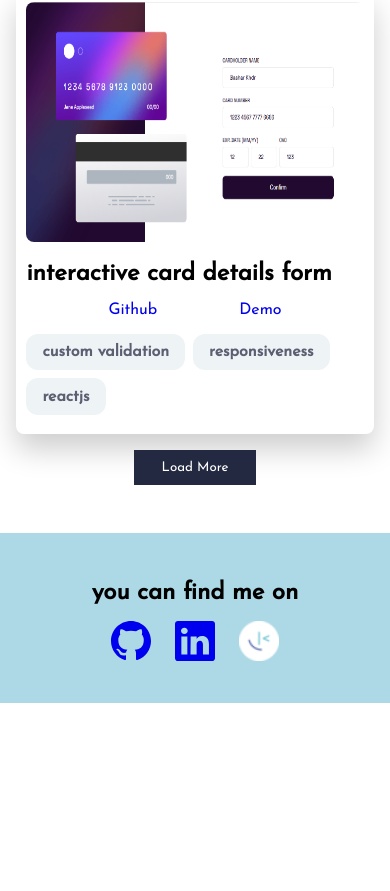
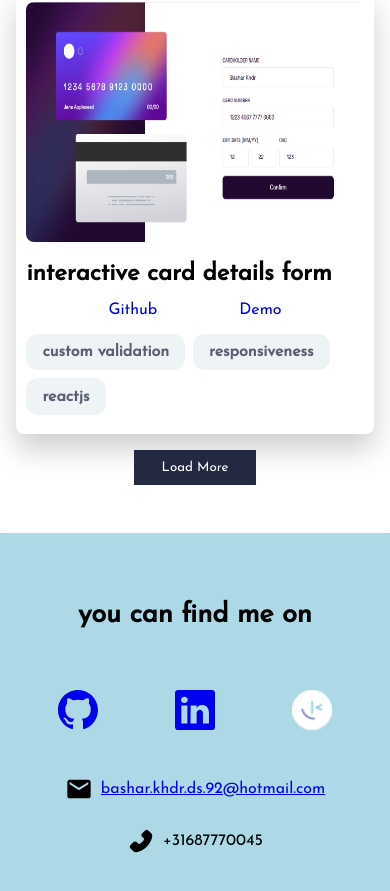
Before and after one commit to BasharKhdr1992/my-portfolio, a React (Create React App) app: page / in a window 390 px wide. Shown: the part 2806-3697 px from the top of the page. Before the commit the page ends 3509 px from the top, so only its background shows below. Built offline with nearby package versions, Linux system fonts and the light colour scheme.

Commit message:
adding contact info to footer

```diff
--- a/src/pages/Home/Footer.css
+++ b/src/pages/Home/Footer.css
@@ -1,23 +1,23 @@
 .footer {
   margin-top: 2rem;
   padding: 2rem;
-  display: flex;
+  display: grid;
   box-shadow: 0px 3px 5px rgba(0, 0, 0, 0.2);
-  justify-content: space-between;
+  grid-template-columns: 1fr 1fr 1fr;
   align-items: center;
+  column-gap: 1rem;
   background-color: lightblue;
 }
 
 .footer > p {
-  width: 40%;
-  font-size: 1.5rem;
+  font-size: 1.7rem;
   font-weight: 700;
 }
 
 .social-icons {
-  width: 50%;
-  justify-content: flex-start;
-  display: flex;
+  display: grid;
+  grid-template-columns: repeat(3, 1fr);
+  column-gap: 1.5rem;
 }
 
 .social-icons > a {
@@ -29,29 +29,34 @@
   height: 2.5rem;
 }
 
-.social-icons > a:not(:first-child) {
-  margin-left: 1.5rem;
-}
-
 .social-icons > a:visited {
   color: black;
 }
-
+.contact-info {
+  display: grid;
+  grid-template-columns: 1fr;
+  row-gap: 1.5rem;
+}
+.contact-info > div {
+  display: flex;
+  align-items: center;
+}
+.contact-info .icon {
+  font-size: 1.75rem;
+  margin-right: 0.5rem;
+}
 @media screen and (max-width: 720px) {
   .footer {
-    flex-direction: column;
-  }
-
-  .footer > p,
-  .social-icons {
-    width: 100%;
+    grid-auto-rows: minmax(100px, auto);
+    grid-template-columns: 1fr;
   }
 
   .footer > p {
     text-align: center;
   }
 
-  .social-icons {
-    justify-content: center;
+  .social-icons,
+  .contact-info {
+    justify-items: center;
   }
 }
--- a/src/pages/Home/Footer.jsx
+++ b/src/pages/Home/Footer.jsx
@@ -1,6 +1,8 @@
 import React from "react";
 import "./Footer.css";
 import { BsGithub, BsLinkedin } from "react-icons/bs";
+import { MdEmail } from "react-icons/md";
+import { AiFillPhone } from "react-icons/ai";
 import fem from "../../images/favicon-32x32.png";
 const Footer = () => {
   return (
@@ -29,6 +31,18 @@ const Footer = () => {
           <img src={fem} alt="Frontendmentor" title="frontendmentor profile" />
         </a>
       </div>
+      <div className="contact-info">
+        <div>
+          <MdEmail className="icon" />
+          <a href="mailto:bashar.khdr.ds.92@hotmail.com">
+            bashar.khdr.ds.92@hotmail.com
+          </a>
+        </div>
+        <div>
+          <AiFillPhone className="icon" />
+          +31687770045
+        </div>
+      </div>
     </footer>
   );
 };
```
